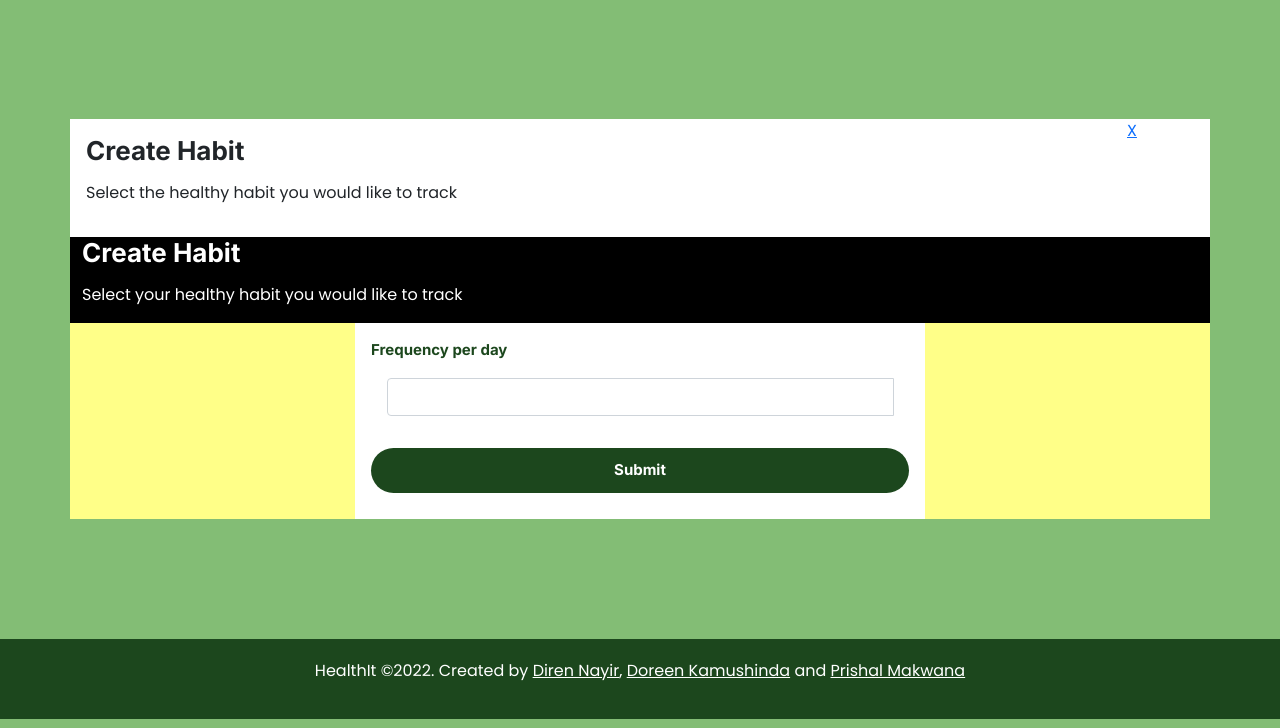
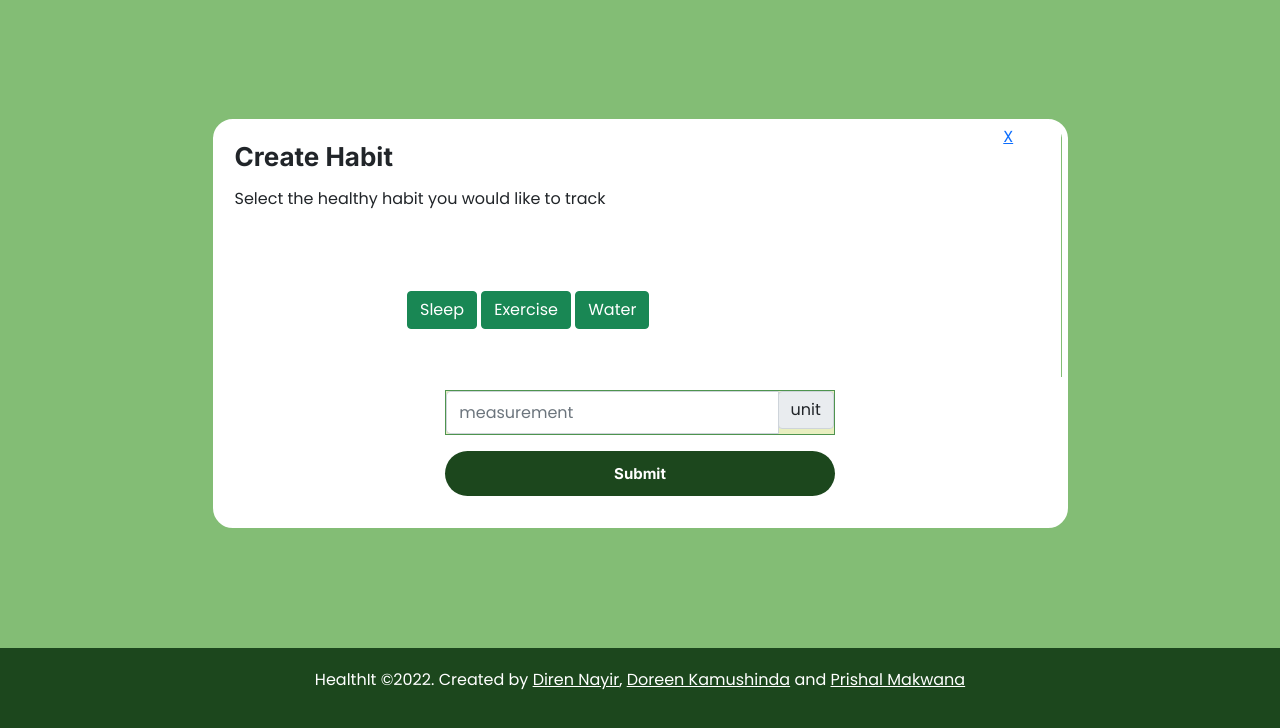
Before and after one commit to PrishalM/HealthIt, a plain HTML site: page client/create.html in a window 1280 px wide. Shown: the part 118-846 px from the top of the page. Drawn offline with nearby package versions, Linux system fonts and the light colour scheme.

Commit message:
Changed create page

```diff
--- a/client/create.html
+++ b/client/create.html
@@ -26,7 +26,6 @@
         <div class="center-container">
             <!-- Container for Create Section -->
             <div class="container-fluid">
-
                 <!-- Top Row  -->
                 <div class="row">
                     <div class="col-sm-11 p-3" style="background-color:white;">
@@ -42,30 +41,32 @@
 
                 <!-- Middle Row -->
                 <div class="row">
-                    <div class="col-sm-12" style="color: #fff; background-color: #000">
-                        <h2>Create Habit</h2>
-                        <p>
-                            Select your healthy habit you would like to track
-                        </p>
+                    <div class="col-sm-2" style="background-color: rgb(255, 255, 255)"></div>
+                    <div class="col-sm-8 p-5" style="background-color: rgb(255, 255, 255)">
+                        <button type="button" class="btn btn-success" id="sleep">Sleep</button>
+                        <button type="button" class="btn btn-success" id="exercise">Exercise</button>
+                        <button type="button" class="btn btn-success" id="water">Water</button>
                     </div>
+                    <div class="col-sm-2" style="background-color: rgb(255, 255, 255)"></div>
                 </div>
 
                 <!-- Bottom Row -->
                 <div class="row">
-                    <div class="col-sm-3" style="background-color: rgb(255, 255, 136);"></div>
+                    <div class="col-sm-3" style="background-color: rgb(255, 255, 255);"></div>
                     <div class="col-sm-6 p-3" style="background-color: rgb(255, 255, 255);">
                         <!-- Frequency Per Day-->
                         <label for="email">Frequency per day</label>
-                        <div class="input-group mb-3 p-3">
-                            <input type="text" class="form-control" aria-describedby="basic-addon2">
+                        <div class="input-group mb-3">
+                            <input type="text" class="form-control" placeholder="measurement" aria-label="measurement"
+                                aria-describedby="basic-addon2">
                             <div class="input-group-append">
+                                <span class="input-group-text" id="basic-addon2">unit</span>
                             </div>
                         </div>
-
                         <!-- Submit Button -->
                         <button type="button" class="submit-btn">Submit</button>
                     </div>
-                    <div class="col-sm-3" style="background-color: rgb(255, 255, 136);"></div>
+                    <div class="col-sm-3" style="background-color: rgb(255, 255, 255);"></div>
                 </div>
 
 
--- a/client/style.css
+++ b/client/style.css
@@ -157,7 +157,7 @@ label {
 /*******************************************************************************/
 /* Create habit page  */
 
-/* .input-group {
+.input-group {
   background-color: var(--green-yellow);
   border: 1px solid var(--green);
   font-size: 15px;
@@ -165,7 +165,13 @@ label {
   margin-top: -25px;
   margin-bottom: -15px;
   width: 100%;
-} */
+}
+
+.container-fluid {
+  width: 75%;
+  border: 6px solid #ffffff;
+  border-radius: 20px;
+}
 
 /*******************************************************************************/
 /* Edit habit page   */
```
